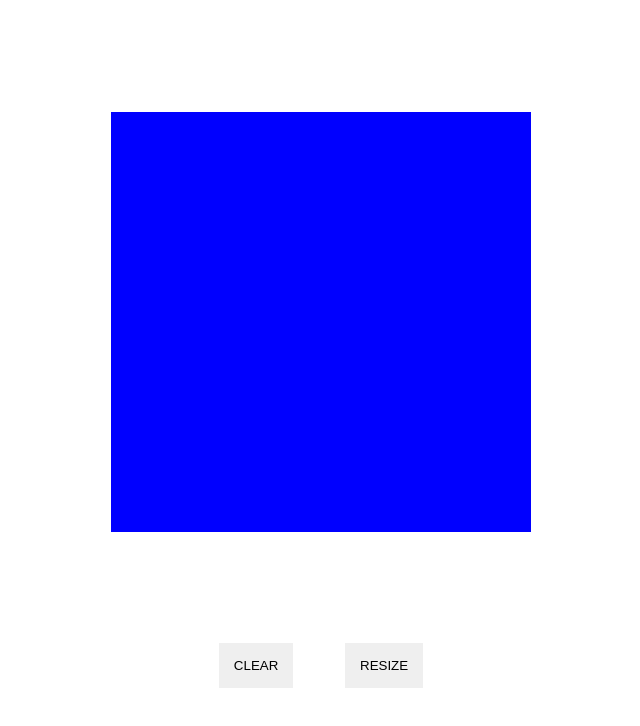
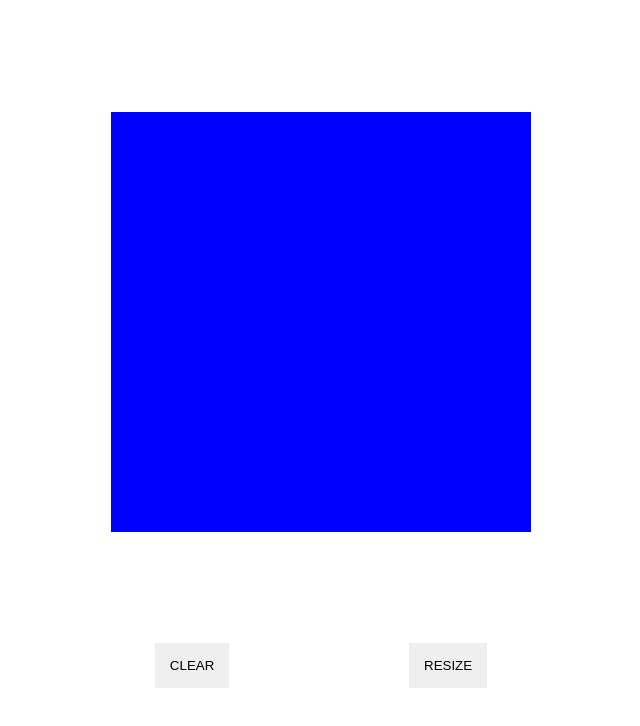
Before and after one commit to timsengsouvanh/etch_a_sketch, a plain HTML site: page index.html in a window 1280 px wide. Shown: the whole page, without its empty margins (319-959 px from the left). Drawn offline with Linux system fonts and the light colour scheme.

Commit message:
finished mostly everything

```diff
--- a/script.js
+++ b/script.js
@@ -5,15 +5,7 @@ const buttonarea = document.createElement('div');
 buttonarea.classList.add('buttonarea')
 body.appendChild(buttonarea)
 
-// //create grid squares where i=amount of squares
-// function creategrid(a) {for (let i = 0; i<a; i++){
-//     let grid = document.createElement('div');
-//     grid.classList.add('blue');
-//     container.appendChild(grid);
-// }}
-// creategrid(1024)
 
-//create grid squares where i=amount of squares
 function creategridflex(a) {for (let i = 0; i<a; i++){
     let gridflex = document.createElement('div');
     gridflex.classList.add('gridflex');
@@ -22,22 +14,15 @@ function creategridflex(a) {for (let i = 0; i<a; i++){
 
 creategridflex(30)
 
+//create grid squares where i=amount of squares
 function creategrid(a) {for (let i=0;i<a;i++){
-    // let grid = document.createElement('div');
-    // grid.classList.add('blue');
-    // document.querySelectorAll('.gridflex').forEach(gridflex => gridflex.appendChild(grid))
+
     let gridflex = document.querySelectorAll('.gridflex')
     gridflex.forEach(function(gridflex) {
         let grid = document.createElement('div');
         grid.classList.add('blue');
         gridflex.appendChild(grid);
     })
-    // for (i=0; i<gridflex.length;i++){
-    //     let grid = document.createElement('div');
-    //     grid.classList.add('blue');
-    //     gridflex[i].appendChild(grid);
-
-    // }
 }}
 
 
@@ -70,6 +55,7 @@ createbutton2()
 
 const button1 = document.querySelector('.button1');
 const button2 = document.querySelector('.button2')
+const button3 = document.querySelector('.button3')
 
 //event listener to clear drawing
 button1.addEventListener('click', () => {
--- a/style.css
+++ b/style.css
@@ -29,7 +29,7 @@ html body {
 .buttonarea {
     display: flex;
     justify-content: space-around;
-    width: 20vw;
+    width: 40vw;
 }
 
 .blue {
```
